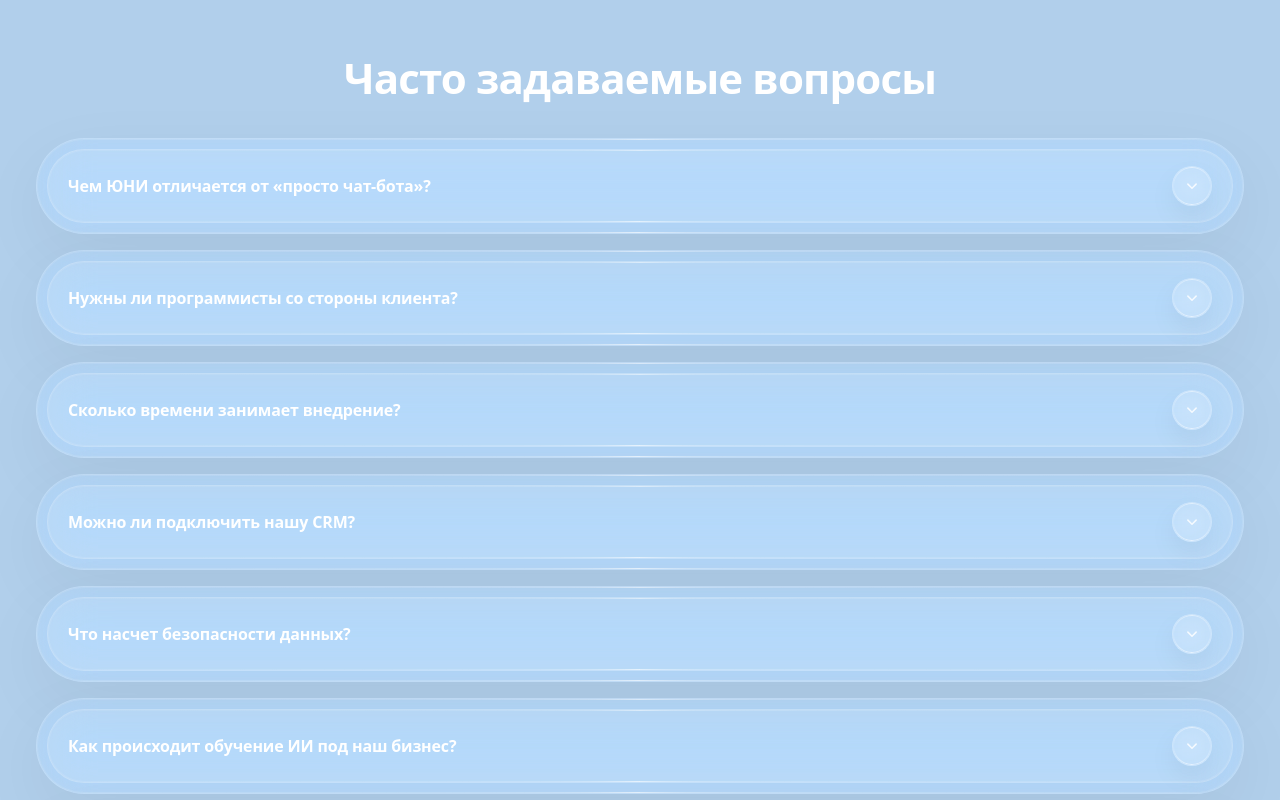
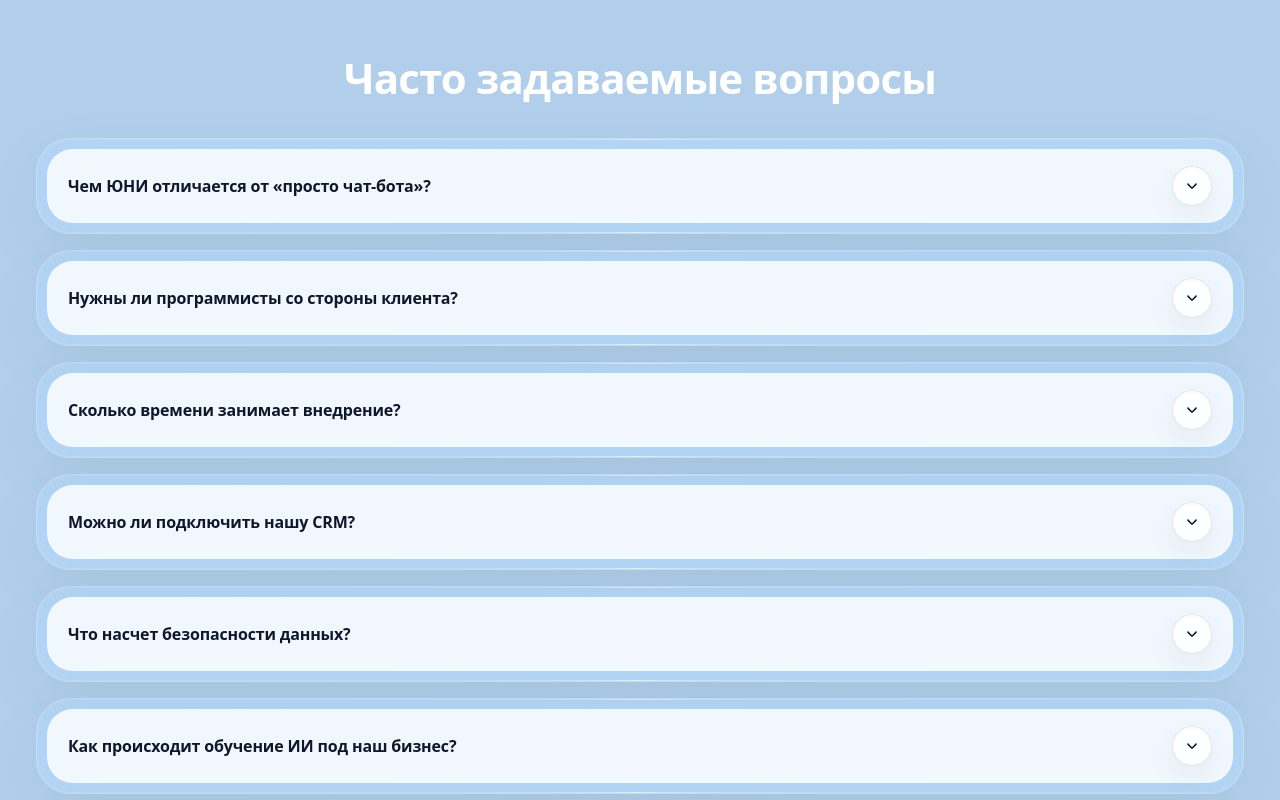
Before and after one commit to uniconsulting/uni.com, a Next.js app: page / in a window 1280 px wide. Shown: the part 7340-8140 px from the top of the page. Built offline with nearby package versions, Linux system fonts and the light colour scheme.

Commit message:
Update Faq.tsx

```diff
--- a/src/components/sections/Faq.tsx
+++ b/src/components/sections/Faq.tsx
@@ -54,24 +54,18 @@ function Chevron({ open }: { open: boolean }) {
     <span
       className={[
         "ml-4 inline-flex h-10 w-10 items-center justify-center",
-        "rounded-full lg-border border border-white/18",
-        "bg-white/10 backdrop-blur-[14px]",
+        "rounded-full lg-border border border-black/10", // кнопка на белом фоне -> тонкий серый бордюр
+        "bg-white/70 backdrop-blur-[14px]",
         "shadow-[0_12px_28px_rgba(0,0,0,0.06)]",
         "transition-transform duration-500",
         open ? "rotate-180" : "rotate-0",
       ].join(" ")}
       aria-hidden="true"
     >
-      <svg
-        width="18"
-        height="18"
-        viewBox="0 0 24 24"
-        fill="none"
-        className="opacity-90"
-      >
+      <svg width="18" height="18" viewBox="0 0 24 24" fill="none">
         <path
           d="M6.5 9.5L12 15l5.5-5.5"
-          stroke="rgba(255,255,255,0.92)"
+          stroke="#0f172a"
           strokeWidth="2"
           strokeLinecap="round"
           strokeLinejoin="round"
@@ -102,10 +96,19 @@ export default function FaqSection() {
 
             return (
               <div key={item.q} className="group">
-                {/* pill-стекляшка */}
-                <div className="lg-border rounded-[999px] border border-white/18 bg-white/10 p-[10px] shadow-[0_22px_70px_rgba(0,0,0,0.05)] backdrop-blur-[26px] backdrop-saturate-150 transition-[transform,background-color] duration-500 group-hover:-translate-y-[1px] group-hover:bg-white/12">
-                  {/* внутренний фрейм */}
-                  <div className="lg-border rounded-[999px] border border-white/18 bg-white/10 px-5 py-4">
+                {/* внешний pill: r=34, при раскрытии только растёт по высоте */}
+                <div
+                  className={[
+                    "lg-border rounded-[34px] border border-white/18",
+                    "bg-white/10 p-[10px]",
+                    "shadow-[0_22px_70px_rgba(0,0,0,0.05)]",
+                    "backdrop-blur-[26px] backdrop-saturate-150",
+                    "transition-[transform,background-color] duration-500",
+                    "group-hover:-translate-y-[1px] group-hover:bg-white/12",
+                  ].join(" ")}
+                >
+                  {/* внутренний фрейм вопроса: r=26, bg-white/82 */}
+                  <div className="lg-border rounded-[26px] border border-white/18 bg-white/82 px-5 py-4">
                     <button
                       id={buttonId}
                       type="button"
@@ -115,13 +118,14 @@ export default function FaqSection() {
                       className="w-full text-left"
                     >
                       <div className="flex items-center justify-between gap-4">
-                        <div className="text-white font-semibold tracking-[-0.01em] text-[14px] sm:text-[16px]">
+                        <div className="text-[#0f172a] font-semibold tracking-[-0.01em] text-[14px] sm:text-[16px]">
                           {item.q}
                         </div>
                         <Chevron open={open} />
                       </div>
                     </button>
 
+                    {/* ответ внутри того же pill: просто увеличивает высоту */}
                     <AnimatePresence initial={false}>
                       {open && (
                         <motion.div
@@ -150,8 +154,9 @@ export default function FaqSection() {
                           }
                           className="overflow-hidden"
                         >
-                          <div className="mt-4 rounded-[26px] lg-border border border-white/18 bg-white/10 px-5 py-4">
-                            <div className="text-white/80 text-[12px] sm:text-[13px] leading-[1.45]">
+                          {/* фрейм ответа: r=18, bg-white */}
+                          <div className="mt-4 rounded-[18px] lg-border border border-white/18 bg-white px-5 py-4 shadow-[0_12px_35px_rgba(0,0,0,0.04)]">
+                            <div className="text-[#0f172a] text-[12px] sm:text-[13px] leading-[1.45]">
                               {item.a}
                             </div>
                           </div>
```
